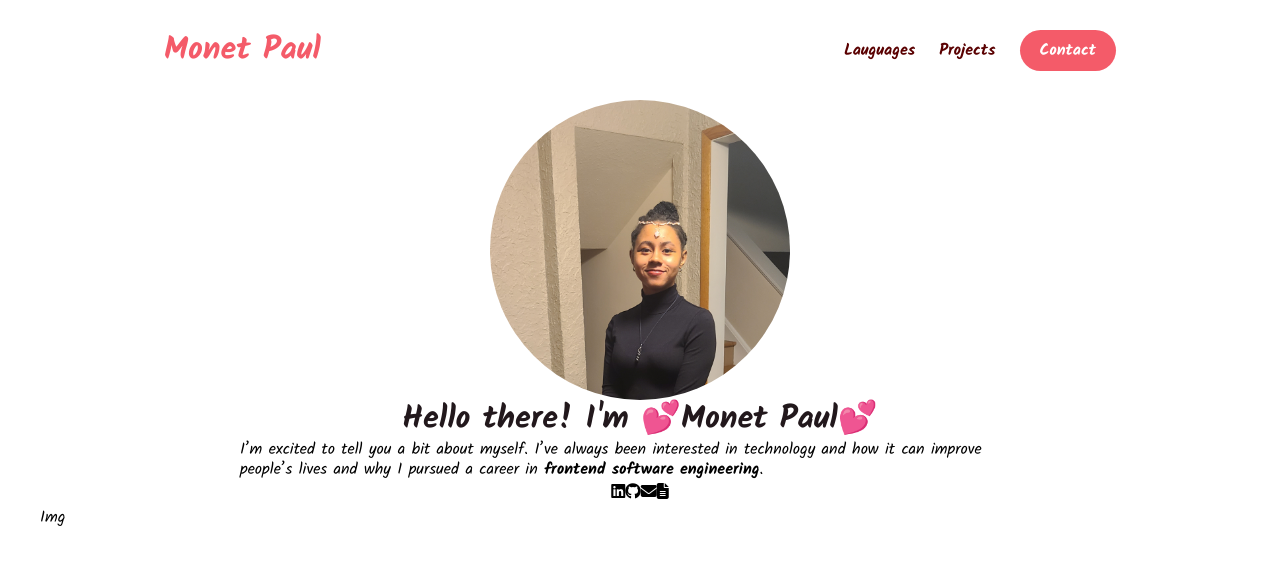
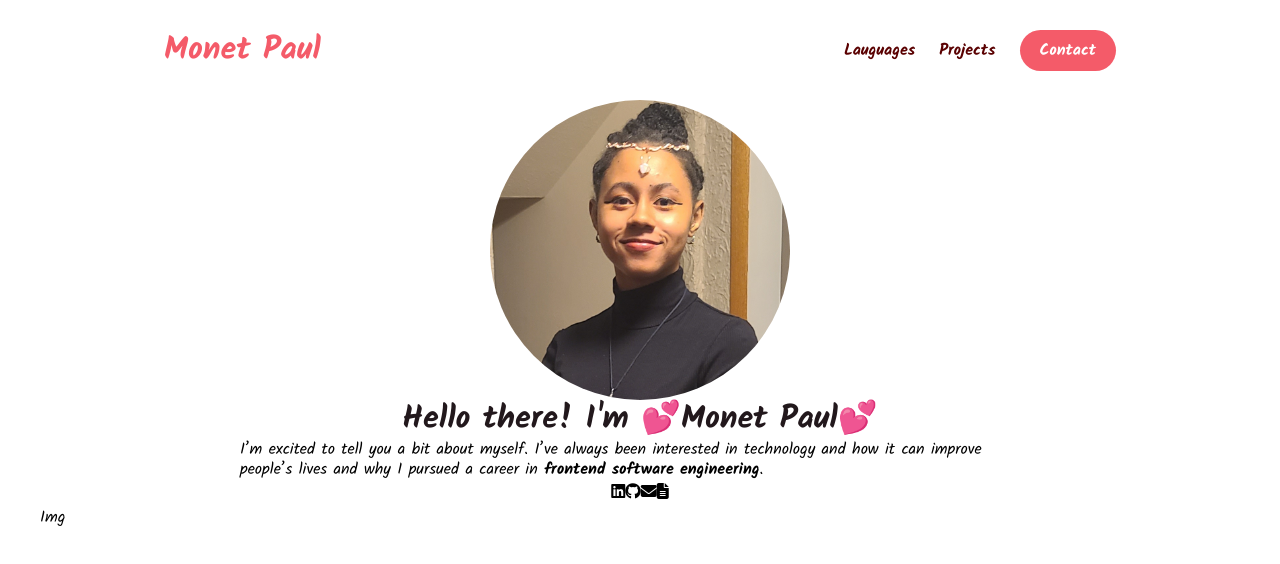
Before and after one commit to mpfuns/portfolio-june-2023, a React (Create React App) app: page / in a window 1280 px wide. Shown: the top 564 px of the page. Built offline with nearby package versions, Linux system fonts and the light colour scheme.

Commit message:
update and fix picture of me

```diff
--- a/src/App.css
+++ b/src/App.css
@@ -121,7 +121,8 @@ display: flex;
 }
 .intro-pic-me{
     width: 100%;
-    transform: translate(0%, -5%)
+    transform: translate(-10%, 10%)
+    scale(2)
 }
 
 
```
